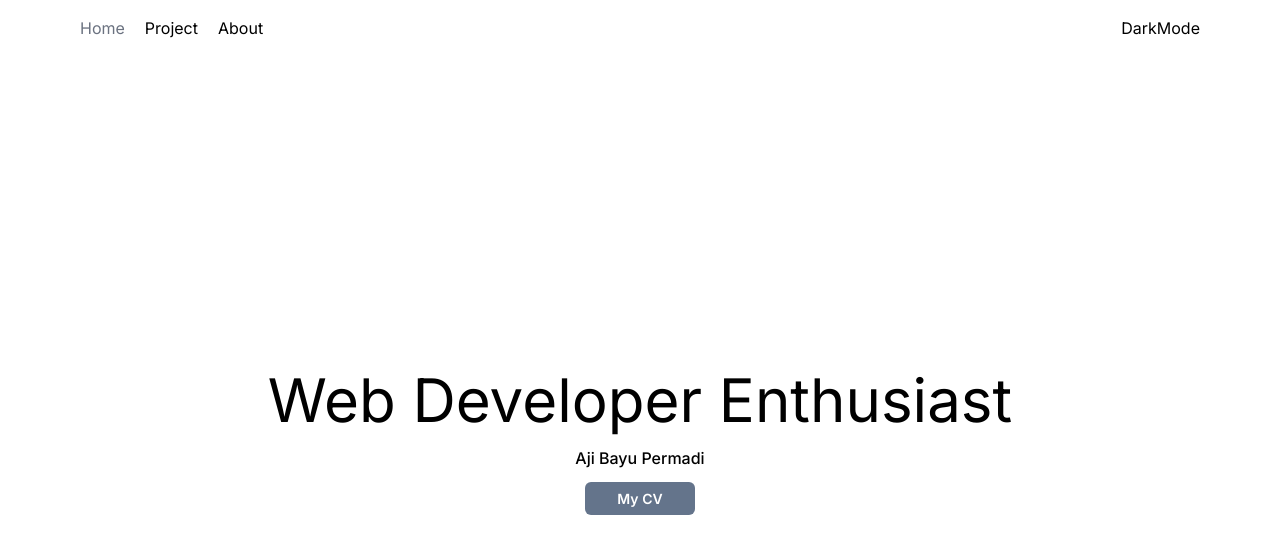
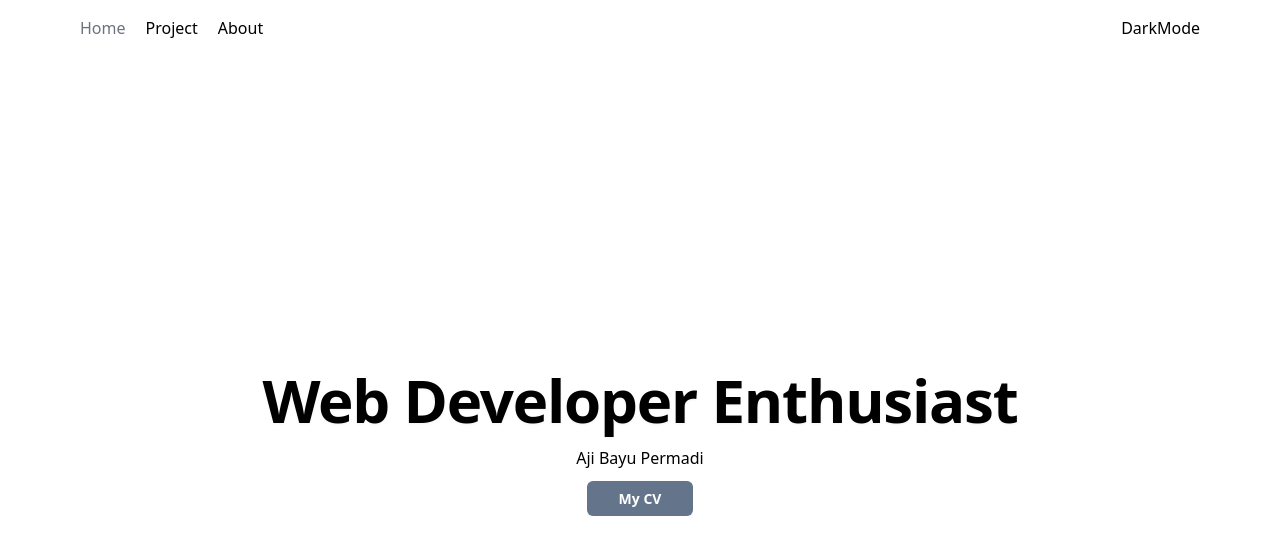
Before and after one commit to MrFunnyide/portofolio-project, a React (Vite) app: page / in a window 1280 px wide. Shown: the top 554 px of the page. Built offline with nearby package versions, Linux system fonts and the light colour scheme.

Commit message:
add magic ui

```diff
--- /dev/null
+++ b/lib/utils.js
@@ -0,0 +1,6 @@
+import { clsx } from "clsx"
+import { twMerge } from "tailwind-merge"
+
+export function cn(...inputs) {
+  return twMerge(clsx(inputs))
+}
--- /dev/null
+++ b/src/components/magicui/typing-animation.jsx
@@ -0,0 +1,38 @@
+"use client";;
+import { useEffect, useState } from "react";
+
+import { cn } from "@/lib/utils";
+
+export default function TypingAnimation({
+  text,
+  duration = 200,
+  className
+}) {
+  const [displayedText, setDisplayedText] = useState("");
+  const [i, setI] = useState(0);
+
+  useEffect(() => {
+    const typingEffect = setInterval(() => {
+      if (i < text.length) {
+        setDisplayedText(text.substring(0, i + 1));
+        setI(i + 1);
+      } else {
+        clearInterval(typingEffect);
+      }
+    }, duration);
+
+    return () => {
+      clearInterval(typingEffect);
+    };
+  }, [duration, i]);
+
+  return (
+    (<h1
+      className={cn(
+        "font-display text-center text-4xl font-bold leading-[5rem] tracking-[-0.02em] drop-shadow-sm",
+        className
+      )}>
+      {displayedText ? displayedText : text}
+    </h1>)
+  );
+}
--- a/src/index.css
+++ b/src/index.css
@@ -1,15 +1,3 @@
-@import url('https://fonts.googleapis.com/css2?family=Inter:wght@100..900&family=Poppins:ital,wght@0,100;0,200;0,300;0,400;0,500;0,600;0,700;0,800;0,900;1,100;1,200;1,300;1,400;1,500;1,600;1,700;1,800;1,900&family=Press+Start+2P&display=swap');
 @tailwind base;
 @tailwind components;
 @tailwind utilities;
-
-@layer base {
-  body {
-    font-family: "Inter",
-      sans-serif;
-      font-style: normal;
-        font-variation-settings:
-          "slnt" 0;
-          font-optical-sizing: auto;
-  }
-}
--- a/src/pages/HomePages.jsx
+++ b/src/pages/HomePages.jsx
@@ -1,15 +1,18 @@
-import React from 'react';
-import { NavLink } from 'react-router-dom';
+import React from "react";
+import { NavLink } from "react-router-dom";
+import TypingAnimation from "@/components/magicui/typing-animation";
 
 const HomePages = () => {
   return (
     <div className="flex justify-center items-center min-h-screen">
       <div className="text-center">
-        <h1 className="text-6xl">Web Developer Enthusiast</h1>
+        <TypingAnimation text="Web Developer Enthusiast" className="text-6xl" />
+        {/* <h1 className="text-6xl">Web Developer Enthusiast</h1> */}
         <p className="my-4 font-medium">Aji Bayu Permadi</p>
         <NavLink
           to="/"
-          className="font-semibold px-8 py-2 text-sm bg-slate-500 hover:bg-slate-100 hover:text-black hover:border hover:border-slate-500 text-white rounded-md">
+          className="font-semibold px-8 py-2 text-sm bg-slate-500 hover:bg-slate-100 hover:text-black hover:border hover:border-slate-500 text-white rounded-md"
+        >
           My CV
         </NavLink>
       </div>
--- a/tailwind.config.js
+++ b/tailwind.config.js
@@ -1,15 +1,37 @@
 /** @type {import('tailwindcss').Config} */
 module.exports = {
-  darkMode: ['class'],
+  darkMode: ["class"],
   content: [
     './pages/**/*.{js,jsx}',
     './components/**/*.{js,jsx}',
     './app/**/*.{js,jsx}',
     './src/**/*.{js,jsx}',
   ],
-  prefix: '',
+  prefix: "",
   theme: {
-    extend: {},
+    container: {
+      center: true,
+      padding: "2rem",
+      screens: {
+        "2xl": "1400px",
+      },
+    },
+    extend: {
+      keyframes: {
+        "accordion-down": {
+          from: { height: "0" },
+          to: { height: "var(--radix-accordion-content-height)" },
+        },
+        "accordion-up": {
+          from: { height: "var(--radix-accordion-content-height)" },
+          to: { height: "0" },
+        },
+      },
+      animation: {
+        "accordion-down": "accordion-down 0.2s ease-out",
+        "accordion-up": "accordion-up 0.2s ease-out",
+      },
+    },
   },
-  plugins: [],
-};
+  plugins: [require("tailwindcss-animate")],
+}
```
Also changed, not shown: jsconfig.json (added, +8 -0 lines), package.json (+7 -1 lines), components.json (added), 1 other file (tests, documents, lock files or other folders).
